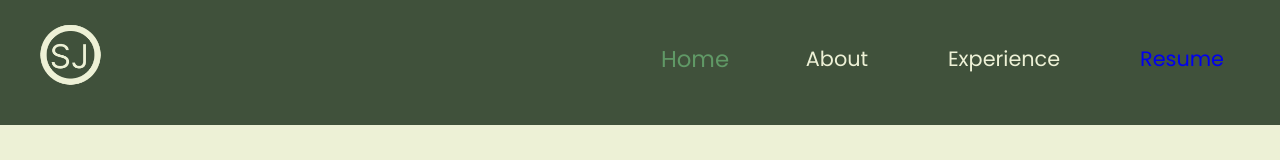
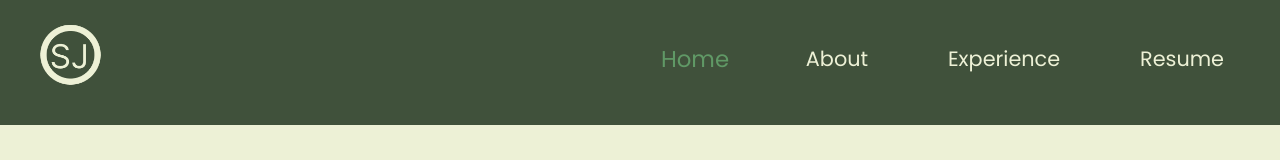
Before and after one commit to sofiapjayaswal/sofiajayaswal.dev, a React (Vite) app: page / in a window 1280 px wide. Shown: the top 160 px of the page. Built offline with nearby package versions, Linux system fonts and the light colour scheme.

Commit message:
fixed color of links

```diff
--- a/src/style.scss
+++ b/src/style.scss
@@ -5,6 +5,9 @@ body, html {
     font-family: 'Poppins', sans-serif;
     font-size: 16px;
 }
+
+
+
 .nav-bar {
   box-sizing: border-box;
   width: 100%;
@@ -16,6 +19,13 @@ body, html {
   background-color: #40513B;
   position: fixed;
   z-index: 99;
+
+  a {
+    color:#EDF1D6;
+  }
+  a:visited {
+    color:#EDF1D6;
+  }
 
   img {
     width: 6vw;
```
